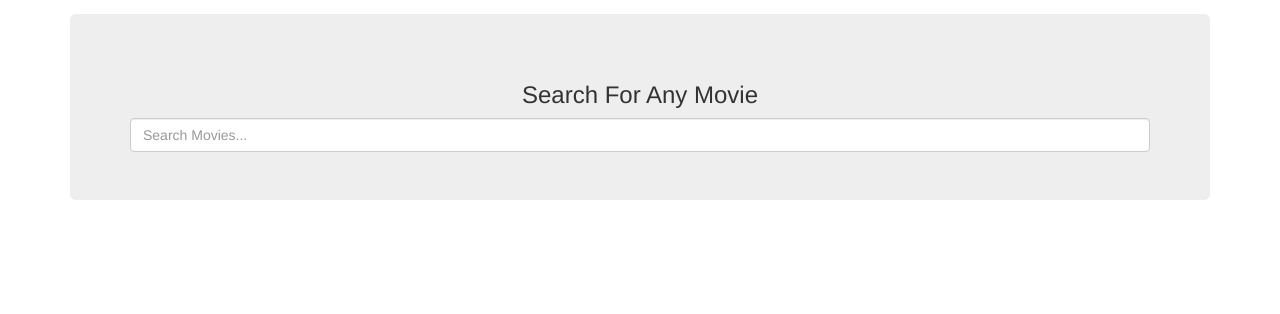
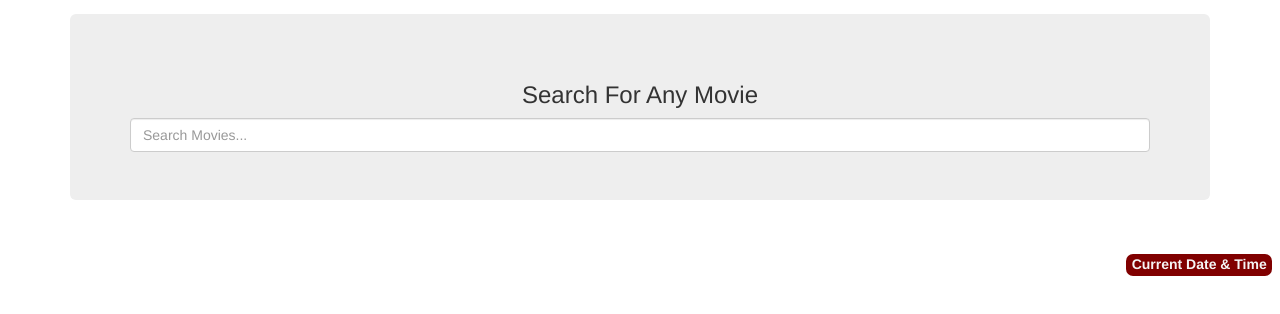
Before and after one commit to orfani1/movie-search, a plain HTML site: page index.html in a window 1280 px wide. Shown: the part 58-372 px from the top of the page. Drawn offline with nearby package versions, Linux system fonts and the light colour scheme.

Commit message:
Add current date and time

```diff
--- a/css/style.css
+++ b/css/style.css
@@ -1,3 +1,32 @@
+p {
+  color: white;
+  text-shadow: lawngreen;
+  font-size: medium;
+  font-style: italic;
+}
+
+h5{
+  color: whitesmoke;
+  background-color: maroon;
+  border-radius: 7px;
+  padding: 1px;
+  padding-top: 3px;
+  padding-bottom: 3px;
+  padding-left: 3px;
+  padding-right: 3px;
+  margin-right: 8px;
+
+}
+.contain {
+  width: 12%;
+  float: right;
+  padding-top: 1.1%;
+  padding-bottom: 0.1%;
+  position: sticky;
+
+}
+
+
 /*Movies width*/
 #movies img, #movie img{
     width:100%;
--- a/index.html
+++ b/index.html
@@ -14,6 +14,7 @@
         <div class="navbar-header">
           <!--navbar logo -->
           <a class="navbar-brand" href="index.html">MovieInfo</a>
+        </div>
         </div>
       </div>
     </nav>
@@ -33,12 +34,32 @@
     <div class="container">
       <div id="movies" class="row"></div>
     </div>
+
+
+    <div class="contain">
+    <h5 class="text-center"><strong>Current Date & Time</strong></h5>
+    <p id="p1" class="text-center"></p>
+    <p id="p2"class="text-center"></p>
+  </div>
+
     <!--jquery script and Js Tags-->
-    <script
+  <script
   src="https://code.jquery.com/jquery-3.5.1.min.js"
   integrity="sha256-9/aliU8dGd2tb6OSsuzixeV4y/faTqgFtohetphbbj0="
   crossorigin="anonymous"></script>
   <script src="https://unpkg.com/axios/dist/axios.min.js"></script>
   <script src="js/main.js"></script>
+  <script>
+
+    var today = new Date();
+
+    var date = today.getFullYear()+'-'+(today.getMonth()+1)+'-'+today.getDate();
+    var time = today.getHours() + ":" + today.getMinutes() + ":" + today.getSeconds();
+    var dateTime = date+' '+time;
+
+    document.getElementById("p2").innerHTML = date;
+    document.getElementById("p1").innerHTML = time;
+
+    </script>
   </body>
 </html>
```
